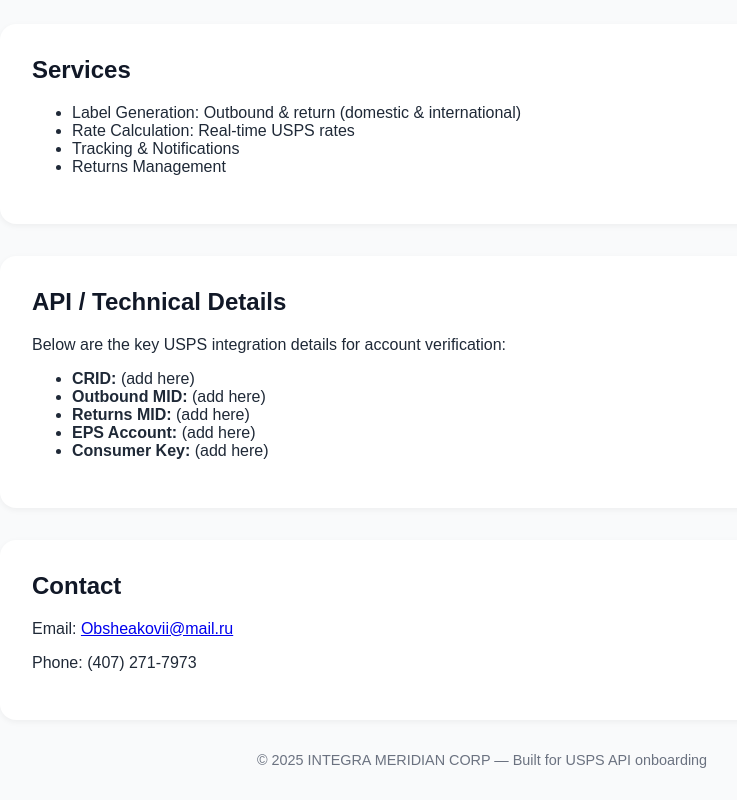
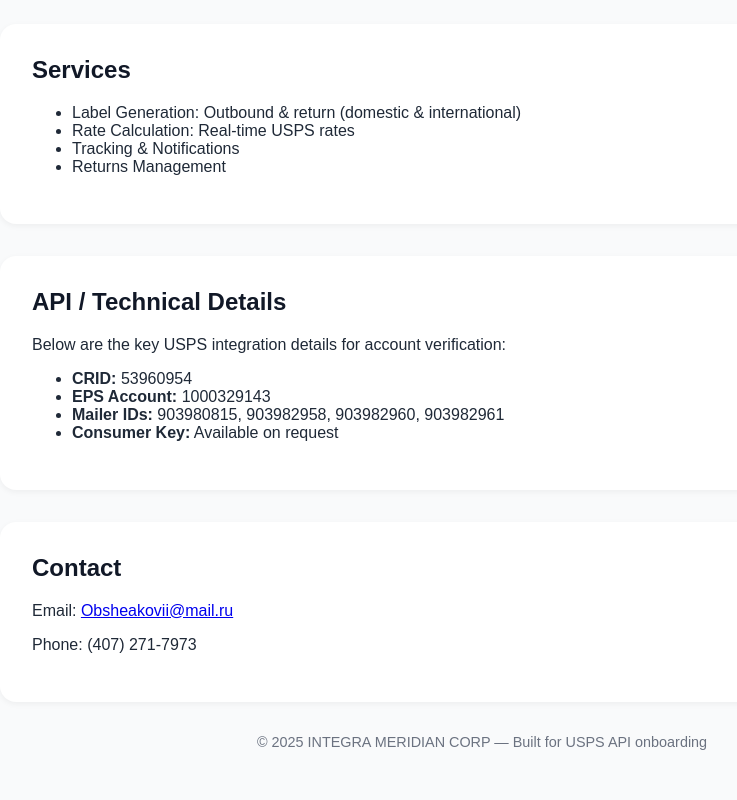
Before and after one commit to Ronnyk-tech/integrameridiancorp.com-, a plain HTML site: page index.html in a window 1280 px wide. Shown: the part 580-1380 px from the top of the page, without its empty margins (158-895 px from the left). Drawn offline with Linux system fonts and the light colour scheme.

Commit message:
Add files via upload

```diff
--- a/index.html
+++ b/index.html
@@ -63,11 +63,10 @@
     <h2>API / Technical Details</h2>
     <p>Below are the key USPS integration details for account verification:</p>
     <ul>
-      <li><strong>CRID:</strong> (add here)</li>
-      <li><strong>Outbound MID:</strong> (add here)</li>
-      <li><strong>Returns MID:</strong> (add here)</li>
-      <li><strong>EPS Account:</strong> (add here)</li>
-      <li><strong>Consumer Key:</strong> (add here)</li>
+      <li><strong>CRID:</strong> 53960954</li>
+      <li><strong>EPS Account:</strong> 1000329143</li>
+      <li><strong>Mailer IDs:</strong> 903980815, 903982958, 903982960, 903982961</li>
+      <li><strong>Consumer Key:</strong> Available on request</li>
     </ul>
   </section>
 
```
